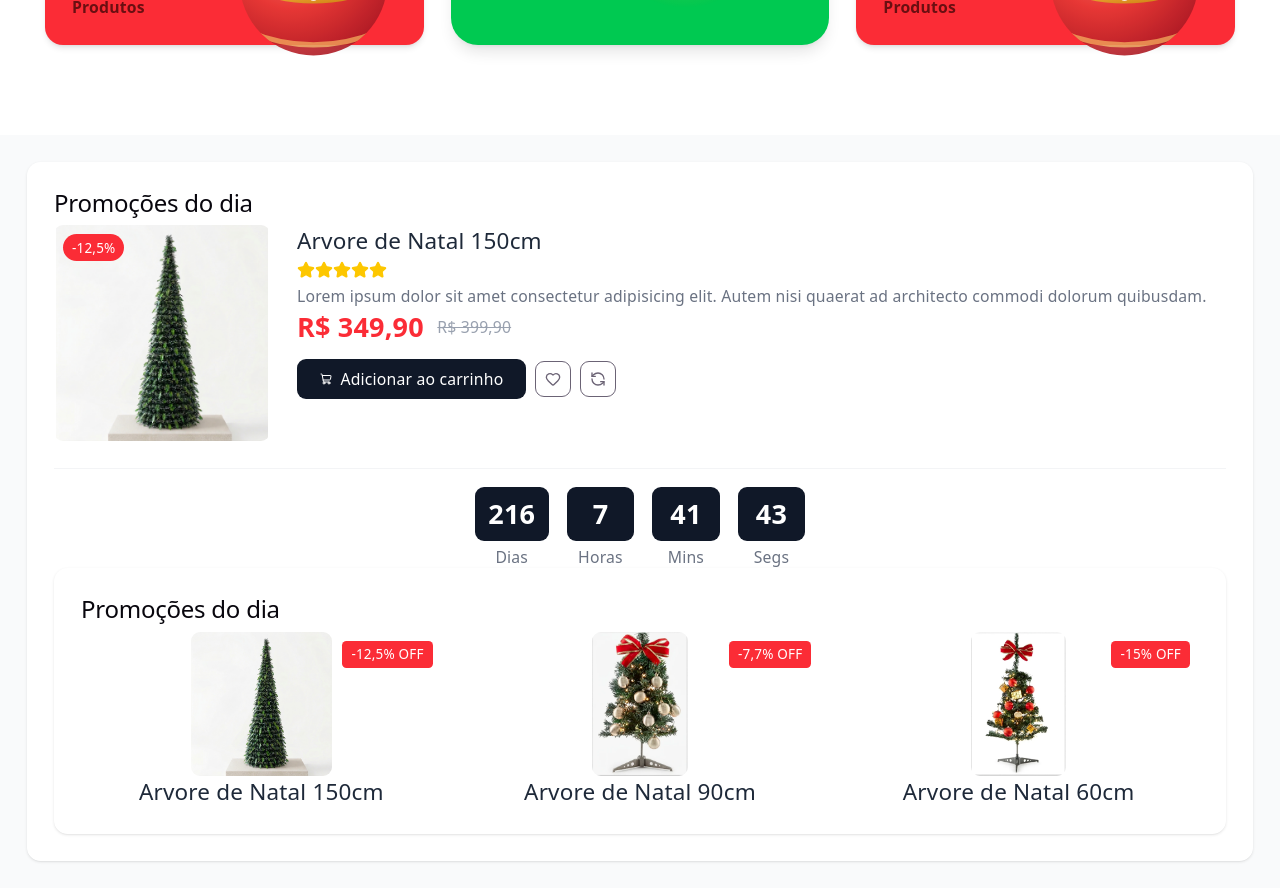
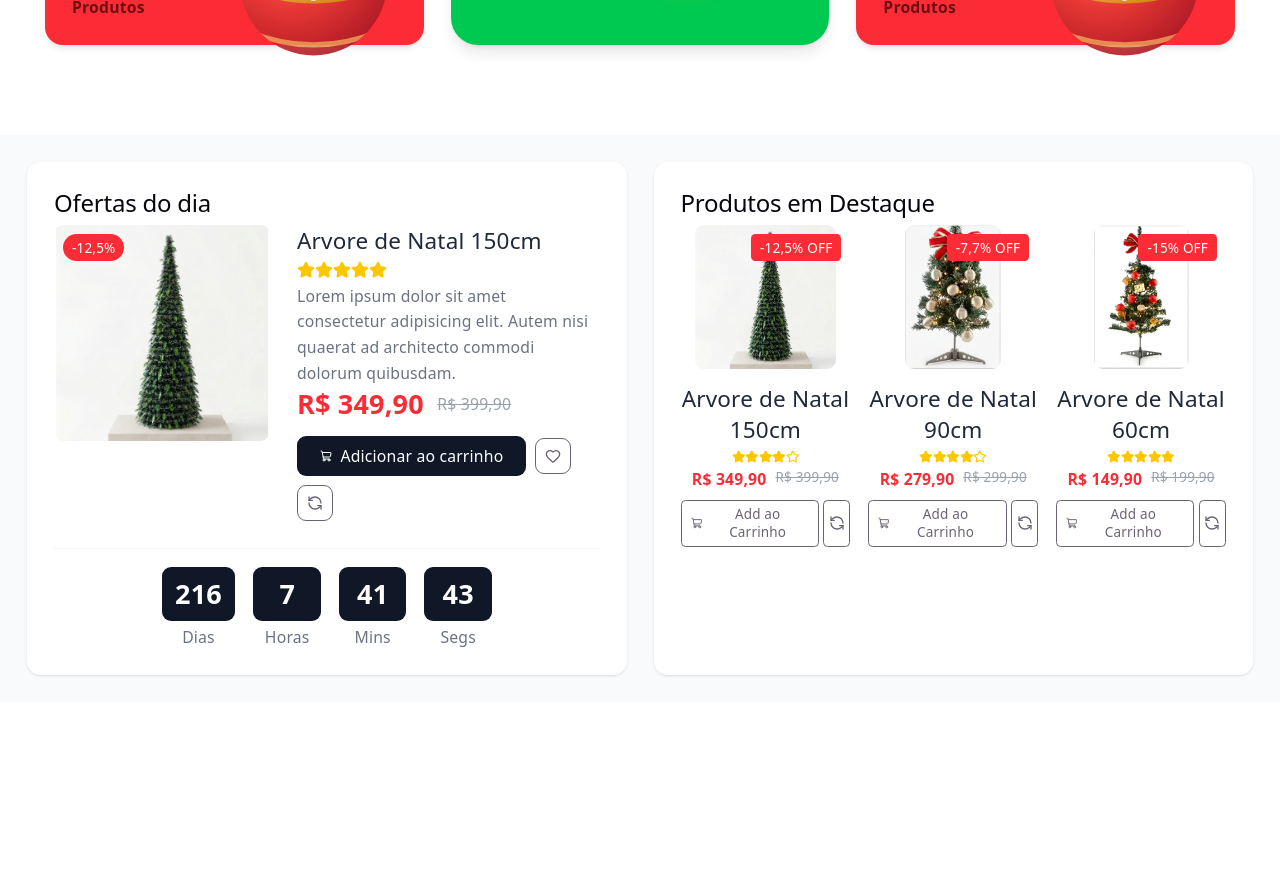
Before and after one commit to alxnvitoriano/grandfather-house, a React (Vite) app: page / in a window 1280 px wide. Shown: the part 2340-3228 px from the top of the page. After the commit the page ends 3042 px from the top, so only its background shows below. Built offline with nearby package versions, Linux system fonts and the light colour scheme.

Commit message:
chore: add initial style of deals page

```diff
--- a/src/components/deals.jsx
+++ b/src/components/deals.jsx
@@ -9,15 +9,16 @@ const Deals = () => {
     const featuredProducts = [
         {
             name: 'Arvore de Natal 150cm', price: 'R$ 349,90', oldPrice: 'R$ 399,90',
-            change: '+12,5%', image: arvoreNatal, discount: '-12,5%'
+            change: '+12,5%', image: arvoreNatal, rating: 3.9, discount: '-12,5%',
         },
                 {
             name: 'Arvore de Natal 90cm', price: 'R$ 279,90', oldPrice: 'R$ 299,90',
-            change: '+7,7%', image: arvoreNatal2, discount: '-7,7%'
+            change: '+7,7%', image: arvoreNatal2, rating: 4, discount: '-7,7%',
         },
                 {
             name: 'Arvore de Natal 60cm', price: 'R$ 149,90', oldPrice: 'R$ 199,90',
-            change: '+15%', image: arvoreNatal3, discount: '-15%'
+            change: '+15%', image: arvoreNatal3, rating: 4.5, discount: '-15%',
+
         }
     ];
 
@@ -25,14 +26,13 @@ const Deals = () => {
     const timerLabels = ['Dias', 'Horas', 'Mins', 'Segs'];
 
   return (
-    <div className='grid: md:grid-cols-2 gap-4 md:gap-6 p-4 md:p-6
-    bg-gray-50'
+    <div className='grid md:grid-cols-2 gap-4 md:gap-6 p-4 md:p-6 bg-gray-50'
     data-aos='fade-up'>
         <div className="bg-white rounded-xl shadow p-4 md:p-6"
         data-aos='fade-right'
         data-aos-delay='200'>
             <h2 className="text-xl md:text-2xl font-bold text-gray-900 mb-4">
-                Promoções do dia
+                Ofertas do dia
             </h2>
                 <div className="flex flex-col sm:flex-row items-start gap-4 md:gap-6">
                     <div className="relative w-full sm:w-48 flex justify-center"
@@ -100,13 +100,14 @@ const Deals = () => {
                             </div>
                     ))}
                 </div>
-                {/* right */}
-                <div className="bg-white rounded-xl shadow p-4 md:p-6"
-                data-aos='fade-down'
-                data-aos-delay='200'>
+            </div>
+            {/* right */}
+            <div className="bg-white rounded-xl shadow p-4 md:p-6"
+            data-aos='fade-down'
+            data-aos-delay='200'>
                     <h2 className="text-xl md:text-2xl font-bold text-gray-900 mb-4"
                     data-aos='fade-down'>
-                        Promoções do dia
+                        Produtos em Destaque
                     </h2>
                     <div className="grid grid-cols-1 sm:grid-cols-2 lg:grid-cols-3 gap-4">
                         {featuredProducts.map((product, index) => (
@@ -121,15 +122,42 @@ const Deals = () => {
                                         </span>
                                     )}
                                 </div>
-                                <h3 className='text-lg md:text-xl font semibold text-gray-800'>
+                                <h3 className='text-sm md:text-xl font-medium mt-3 text-gray-800'>
                                                                    {product.name}
                                 </h3>
+                                <div className="flex justify-center text-yellow-400 text-xs my-1">
+                                    {[...Array(Math.round(product.rating))].map((_, i) => (
+                                        <Star key={i}
+                                        className='w-3 h-3 fill-yellow-400 stroke-yellow-400' />
+                                    ))}
+                                    {[...Array(5 - Math.round(product.rating))].map((_, i) => (
+                                        <Star key={i}
+                                        className='w-3 h-3 fill-none stroke-yellow-400' />
+                                    ))}
+                                </div>
+                                <div className="flex justify-center gap-2 text-sm mb-2">
+                                    <span className="text-red-500 font-black">
+                                        {product.price}
+                                    </span>
+                                    <span className="text-gray-400 line-through text-xs">
+                                        {product.oldPrice}
+                                    </span>
+                                </div>
+                                <div className="flex justify-center gap-1">
+                                    <button className="text-xs border px-2 py-1
+                                    rounded hover:bg-gray-100 flex items-center gap-1 transition-all">
+                                        <ShoppingCart size={12}/>
+                                    Add ao Carrinho
+                                    </button>
+                                    <button className="p-1 border rounded hover:bg-gray-100 transition-all">
+                                        <RefreshCcw size={16}/>
+                                    </button>
+                                </div>
                             </div>
                         ))}
                     </div>
                 </div>
         </div>
-    </div>
   )
 }
 
```
Also changed, not shown: 1 other file (tests, documents, lock files or other folders).
